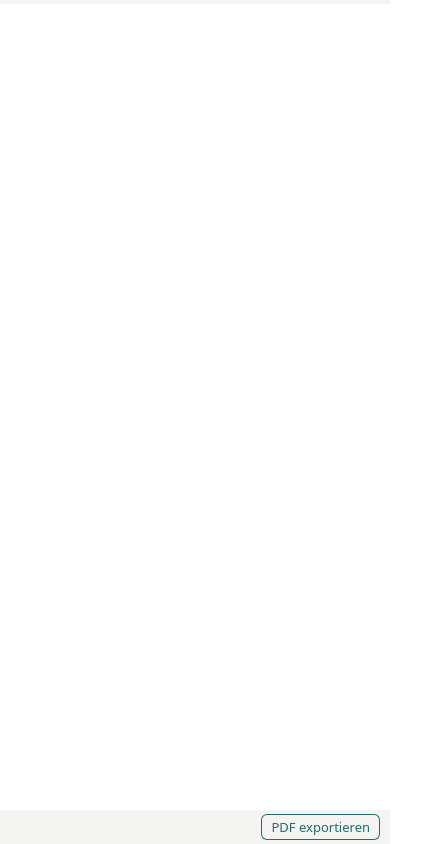
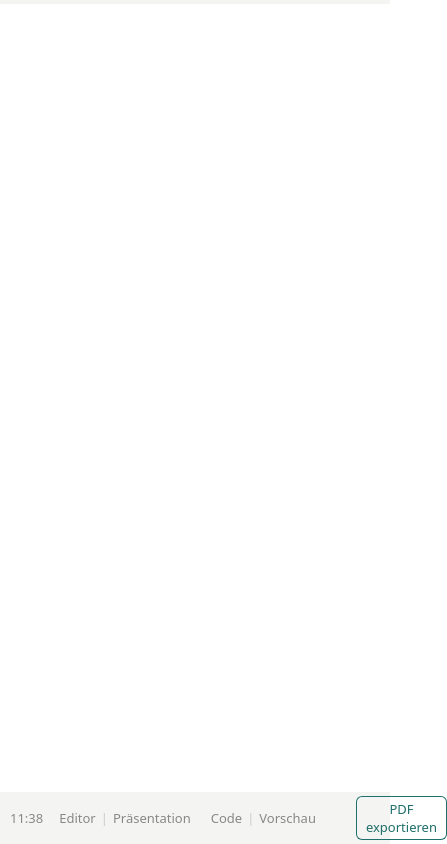
Before and after one commit to jcmx9/real-fast-write, a website built with Vite: page src/renderer/index.html in a window 390 px wide. Shown: the whole page, 447 px wide, since content can reach past the window. Built offline with nearby package versions, Linux system fonts and the light colour scheme.

Commit message:
feat(ui): clock and flat mode/view switches in the status and info line
Both lines show the time followed by 'Editor | Präsentation' and 'Code | Vorschau', styled like info text without a frame; the active side is lifted and a click switches. In Present the view side is fixed to Vorschau and the former Bearbeiten button is the Editor switch. Clock and focus-keeping buttons are shared modules.

```diff
--- a/src/renderer/app.ts
+++ b/src/renderer/app.ts
@@ -144,7 +144,13 @@ export class App {
       select: (i) => this.activate(i),
       close: (id) => void this.closeTab(id),
     })
-    this.status = new StatusLine(root.status, { exportPdf: () => void this.exportPdf() })
+    this.status = new StatusLine(root.status, {
+      exportPdf: () => void this.exportPdf(),
+      setMode: (mode) => {
+        if (mode !== this.mode) void this.presentToggle.toggle()
+      },
+      setView: (view) => this.setView(view),
+    })
     this.notices = new Notices(root.notices)
     this.infoLine = new InfoLine(root.infoline, {
       selectTab: (i) => this.activate(i),
@@ -458,6 +464,7 @@ export class App {
     this.view = view
     this.reconfigureAll()
     this.outline.refresh()
+    this.refresh()
     this.syncMain()
     this.editor.focus()
   }
@@ -960,7 +967,7 @@ export class App {
     else if (error) state = 'error'
     else if (tab && this.store.isDirty(tab)) state = 'dirty'
     else if (tab && !tab.onDisk) state = 'new'
-    this.status.render(tab ? fileName(tab.path) : null, state, error)
+    this.status.render(tab ? fileName(tab.path) : null, state, error, this.view)
     document.title = tab
       ? `${fileName(tab.path)}${state === 'dirty' ? ' •' : ''} – rf-write`
       : 'rf-write'
--- a/src/renderer/styles.css
+++ b/src/renderer/styles.css
@@ -291,6 +291,36 @@ dialog.prompt input:focus-visible {
 #status .export {
   margin-left: auto;
 }
+/* Mode and view switches: flat like info text, the active side lifted, no frame. */
+.rf-switches {
+  display: inline-flex;
+  gap: 12px;
+}
+.rf-sw {
+  display: inline-flex;
+  align-items: baseline;
+}
+.rf-sw-bar {
+  color: var(--line);
+  padding: 0 1px;
+}
+:is(#status, #infoline) .rf-switches button {
+  padding: 0 4px;
+  color: inherit;
+}
+:is(#status, #infoline) .rf-switches button:hover:not(:disabled),
+:is(#status, #infoline) .rf-switches button:active:not(:disabled) {
+  background: transparent;
+  color: var(--chrome-fg);
+}
+:is(#status, #infoline) .rf-switches button.active {
+  color: var(--chrome-fg);
+  font-weight: 600;
+  cursor: default;
+}
+:is(#status, #infoline) .rf-switches button:disabled.active {
+  opacity: 1;
+}
 #notices {
   position: fixed;
   top: 40px;
--- /dev/null
+++ b/src/renderer/ui/chrome-button.ts
@@ -0,0 +1,21 @@
+/** A chrome button that never takes focus from the editor. */
+export function chromeButton(
+  testid: string,
+  text: string,
+  title: string,
+  onClick: () => void,
+): HTMLButtonElement {
+  const b = document.createElement('button')
+  b.type = 'button'
+  b.tabIndex = -1
+  b.dataset.testid = testid
+  b.textContent = text
+  b.title = title
+  // tabIndex -1 does not stop a mouse click from focusing the button in Chromium;
+  // cancelling mousedown keeps focus in the editor while click still fires.
+  b.addEventListener('mousedown', (e) => {
+    if (e.button === 0) e.preventDefault()
+  })
+  b.addEventListener('click', onClick)
+  return b
+}
--- /dev/null
+++ b/src/renderer/ui/clock.ts
@@ -0,0 +1,37 @@
+export function formatClock(d: Date): string {
+  const p = (n: number) => String(n).padStart(2, '0')
+  return `${p(d.getHours())}:${p(d.getMinutes())}`
+}
+
+/** HH:MM that updates right at each minute boundary while started. */
+export class Clock {
+  readonly el = document.createElement('span')
+  private timer: ReturnType<typeof setTimeout> | null = null
+
+  constructor(
+    className: string,
+    testid: string,
+    private readonly now: () => Date = () => new Date(),
+  ) {
+    this.el.className = className
+    this.el.dataset.testid = testid
+  }
+
+  start(): void {
+    this.stop()
+    this.tick()
+  }
+
+  stop(): void {
+    if (this.timer !== null) clearTimeout(this.timer)
+    this.timer = null
+  }
+
+  /** Shows the time and schedules the next tick at the next minute boundary. */
+  private tick(): void {
+    const d = this.now()
+    this.el.textContent = formatClock(d)
+    const untilNextMinute = 60_000 - (d.getSeconds() * 1000 + d.getMilliseconds())
+    this.timer = setTimeout(() => this.tick(), untilNextMinute)
+  }
+}
--- a/src/renderer/ui/infoline.ts
+++ b/src/renderer/ui/infoline.ts
@@ -1,4 +1,9 @@
+import { chromeButton } from './chrome-button'
+import { Clock } from './clock'
+import { ModeSwitches } from './switches'
 import { zoomLabel } from './zoom'
+
+export { formatClock } from './clock'
 
 export interface InfoLineTab {
   name: string
@@ -12,49 +17,30 @@ export interface InfoLineActions {
   zoomOut(): void
 }
 
-export function formatClock(d: Date): string {
-  const p = (n: number) => String(n).padStart(2, '0')
-  return `${p(d.getHours())}:${p(d.getMinutes())}`
-}
-
-function button(
-  testid: string,
-  text: string,
-  title: string,
-  onClick: () => void,
-): HTMLButtonElement {
-  const b = document.createElement('button')
-  b.type = 'button'
-  b.tabIndex = -1
-  b.dataset.testid = testid
-  b.textContent = text
-  b.title = title
-  // tabIndex -1 does not stop a mouse click from focusing the button in Chromium;
-  // cancelling mousedown keeps focus in the editor while click still fires.
-  b.addEventListener('mousedown', (e) => {
-    if (e.button === 0) e.preventDefault()
-  })
-  b.addEventListener('click', onClick)
-  return b
-}
-
-/** Present's only chrome: clock, tabs, back to Edit, zoom, save state. */
+/** Present's only chrome: clock, mode and view switches, tabs, zoom, save state. */
 export class InfoLine {
-  private readonly clock = document.createElement('span')
+  private readonly clock: Clock
+  private readonly switches: ModeSwitches
   private readonly tabs = document.createElement('span')
   private readonly zoom = document.createElement('span')
   private readonly state = document.createElement('span')
-  private timer: ReturnType<typeof setTimeout> | null = null
   /** Kept across refreshes: replacing a button between mousedown and mouseup loses the click. */
   private readonly tabButtons: HTMLButtonElement[] = []
 
   constructor(
     el: HTMLElement,
     private readonly actions: InfoLineActions,
-    private readonly now: () => Date = () => new Date(),
+    now: () => Date = () => new Date(),
   ) {
-    this.clock.className = 'rf-il-clock'
-    this.clock.dataset.testid = 'il-clock'
+    this.clock = new Clock('rf-il-clock', 'il-clock', now)
+    this.switches = new ModeSwitches('il', {
+      setMode: (mode) => {
+        if (mode === 'edit') actions.exitPresent()
+      },
+      // Present always shows Preview; the view side of the switch is disabled here.
+      setView: () => undefined,
+    })
+    this.switches.render('present', 'preview', true)
     this.tabs.className = 'rf-il-tabs'
     this.zoom.className = 'rf-il-zoom'
     this.zoom.dataset.testid = 'il-zoom'
@@ -63,25 +49,23 @@ export class InfoLine {
     const spacer = document.createElement('span')
     spacer.className = 'rf-il-spacer'
     el.replaceChildren(
-      this.clock,
+      this.clock.el,
+      this.switches.el,
       this.tabs,
       spacer,
-      button('il-edit', 'Bearbeiten', 'Präsentation beenden (Esc)', () => actions.exitPresent()),
-      button('il-zoom-out', '−', 'Verkleinern', () => actions.zoomOut()),
+      chromeButton('il-zoom-out', '−', 'Verkleinern', () => actions.zoomOut()),
       this.zoom,
-      button('il-zoom-in', '+', 'Vergrößern', () => actions.zoomIn()),
+      chromeButton('il-zoom-in', '+', 'Vergrößern', () => actions.zoomIn()),
       this.state,
     )
   }
 
   start(): void {
-    this.stop()
-    this.tick()
+    this.clock.start()
   }
 
   stop(): void {
-    if (this.timer !== null) clearTimeout(this.timer)
-    this.timer = null
+    this.clock.stop()
   }
 
   render(tabs: readonly InfoLineTab[], active: number, saveText: string, zoom: number): void {
@@ -89,7 +73,7 @@ export class InfoLine {
     while (this.tabButtons.length > tabs.length) this.tabButtons.pop()?.remove()
     while (this.tabButtons.length < tabs.length) {
       const i = this.tabButtons.length
-      const b = button('il-tab', '', '', () => this.actions.selectTab(i))
+      const b = chromeButton('il-tab', '', '', () => this.actions.selectTab(i))
       b.classList.add('rf-il-tab')
       this.tabButtons.push(b)
       this.tabs.append(b)
@@ -104,12 +88,4 @@ export class InfoLine {
     this.state.textContent = saveText
     this.zoom.textContent = zoomLabel(zoom)
   }
-
-  /** Shows the time and schedules the next tick at the next minute boundary. */
-  private tick(): void {
-    const d = this.now()
-    this.clock.textContent = formatClock(d)
-    const untilNextMinute = 60_000 - (d.getSeconds() * 1000 + d.getMilliseconds())
-    this.timer = setTimeout(() => this.tick(), untilNextMinute)
-  }
 }
--- a/src/renderer/ui/statusline.ts
+++ b/src/renderer/ui/statusline.ts
@@ -9,13 +9,28 @@ export const SAVE_STATE_LABEL: Record<SaveState, string> = {
   held: 'Nicht gespeichert',
 }
 
+import type { View } from '../../shared/types'
+import { Clock } from './clock'
+import { type Mode, ModeSwitches } from './switches'
+
+export interface StatusActions {
+  exportPdf(): void
+  setMode(mode: Mode): void
+  setView(view: View): void
+}
+
+/** Edit's bottom line: clock, mode and view switches, file name, save state, export. */
 export class StatusLine {
+  private readonly clock: Clock
+  private readonly switches: ModeSwitches
   private readonly name = document.createElement('span')
   private readonly state = document.createElement('span')
   private readonly exportButton = document.createElement('button')
   private busy = false
 
-  constructor(el: HTMLElement, actions: { exportPdf(): void }) {
+  constructor(el: HTMLElement, actions: StatusActions, now: () => Date = () => new Date()) {
+    this.clock = new Clock('clock', 'status-clock', now)
+    this.switches = new ModeSwitches('status', actions)
     this.name.className = 'file'
     this.state.className = 'state'
     this.state.dataset.testid = 'status-state'
@@ -24,14 +39,21 @@ export class StatusLine {
     this.exportButton.dataset.testid = 'export'
     this.exportButton.addEventListener('click', () => actions.exportPdf())
     this.setExporting(false)
-    el.append(this.name, this.state, this.exportButton)
+    el.append(this.clock.el, this.switches.el, this.name, this.state, this.exportButton)
+    this.clock.start()
+  }
+
+  /** Stops the clock (tests; the status line lives as long as the window). */
+  stop(): void {
+    this.clock.stop()
   }
 
   get exporting(): boolean {
     return this.busy
   }
 
-  render(file: string | null, state: SaveState, error: string | null): void {
+  render(file: string | null, state: SaveState, error: string | null, view: View): void {
+    this.switches.render('edit', view, file !== null)
     this.name.textContent = file ?? ''
     this.state.textContent = saveText(state, error)
     // A hold is as prominent as a failed save.
--- /dev/null
+++ b/src/renderer/ui/switches.ts
@@ -0,0 +1,70 @@
+import type { Mode, View } from '../../shared/types'
+import { chromeButton } from './chrome-button'
+
+export type { Mode }
+
+export interface SwitchActions {
+  setMode(mode: Mode): void
+  setView(view: View): void
+}
+
+/**
+ * Two flat switches, `Editor | Präsentation` and `Code | Vorschau`: they read like info text,
+ * the active side is lifted, a click on the other side switches. Test ids: `<prefix>-edit`,
+ * `<prefix>-present`, `<prefix>-code`, `<prefix>-preview`.
+ */
+export class ModeSwitches {
+  readonly el = document.createElement('span')
+  private readonly edit: HTMLButtonElement
+  private readonly present: HTMLButtonElement
+  private readonly code: HTMLButtonElement
+  private readonly preview: HTMLButtonElement
+
+  constructor(prefix: string, actions: SwitchActions) {
+    this.edit = chromeButton(`${prefix}-edit`, 'Editor', 'Bearbeiten (Esc)', () =>
+      actions.setMode('edit'),
+    )
+    this.present = chromeButton(`${prefix}-present`, 'Präsentation', 'Präsentieren', () =>
+      actions.setMode('present'),
+    )
+    this.code = chromeButton(`${prefix}-code`, 'Code', 'Code-Ansicht', () =>
+      actions.setView('code'),
+    )
+    this.preview = chromeButton(`${prefix}-preview`, 'Vorschau', 'Vorschau', () =>
+      actions.setView('preview'),
+    )
+    this.el.className = 'rf-switches'
+    this.el.append(group(this.edit, this.present), group(this.code, this.preview))
+  }
+
+  /** canPresent=false: no note is open. In Present the view is always Preview. */
+  render(mode: Mode, view: View, canPresent: boolean): void {
+    const shown: View = mode === 'present' ? 'preview' : view
+    lift(this.edit, mode === 'edit')
+    lift(this.present, mode === 'present')
+    lift(this.code, shown === 'code')
+    lift(this.preview, shown === 'preview')
+    this.present.disabled = !canPresent && mode === 'edit'
+    this.code.disabled = mode === 'present'
+    this.preview.disabled = mode === 'present'
+    const fixed = 'Beim Präsentieren immer Vorschau'
+    this.code.title = mode === 'present' ? fixed : 'Code-Ansicht'
+    this.preview.title = mode === 'present' ? fixed : 'Vorschau'
+  }
+}
+
+function group(a: HTMLButtonElement, b: HTMLButtonElement): HTMLSpanElement {
+  const g = document.createElement('span')
+  g.className = 'rf-sw'
+  const bar = document.createElement('span')
+  bar.className = 'rf-sw-bar'
+  bar.textContent = '|'
+  bar.setAttribute('aria-hidden', 'true')
+  g.append(a, bar, b)
+  return g
+}
+
+function lift(b: HTMLButtonElement, on: boolean): void {
+  b.classList.toggle('active', on)
+  b.setAttribute('aria-pressed', String(on))
+}
```
Also changed, not shown: tests/e2e/present.spec.ts (+23 -0 lines), tests/unit/renderer/infoline.test.ts (+15 -0 lines), tests/unit/renderer/statusline.test.ts (+67 -4 lines), CHANGELOG.md.
